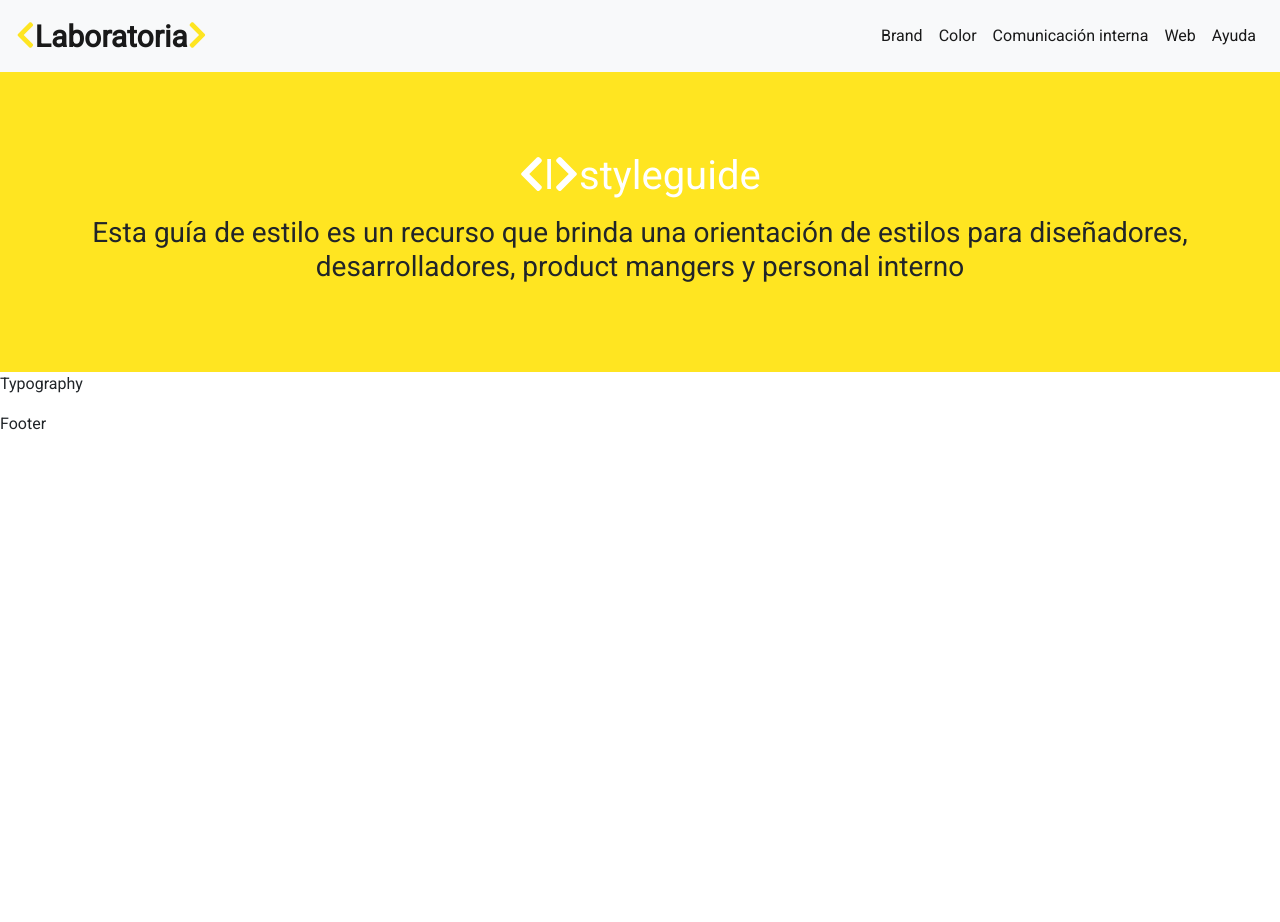
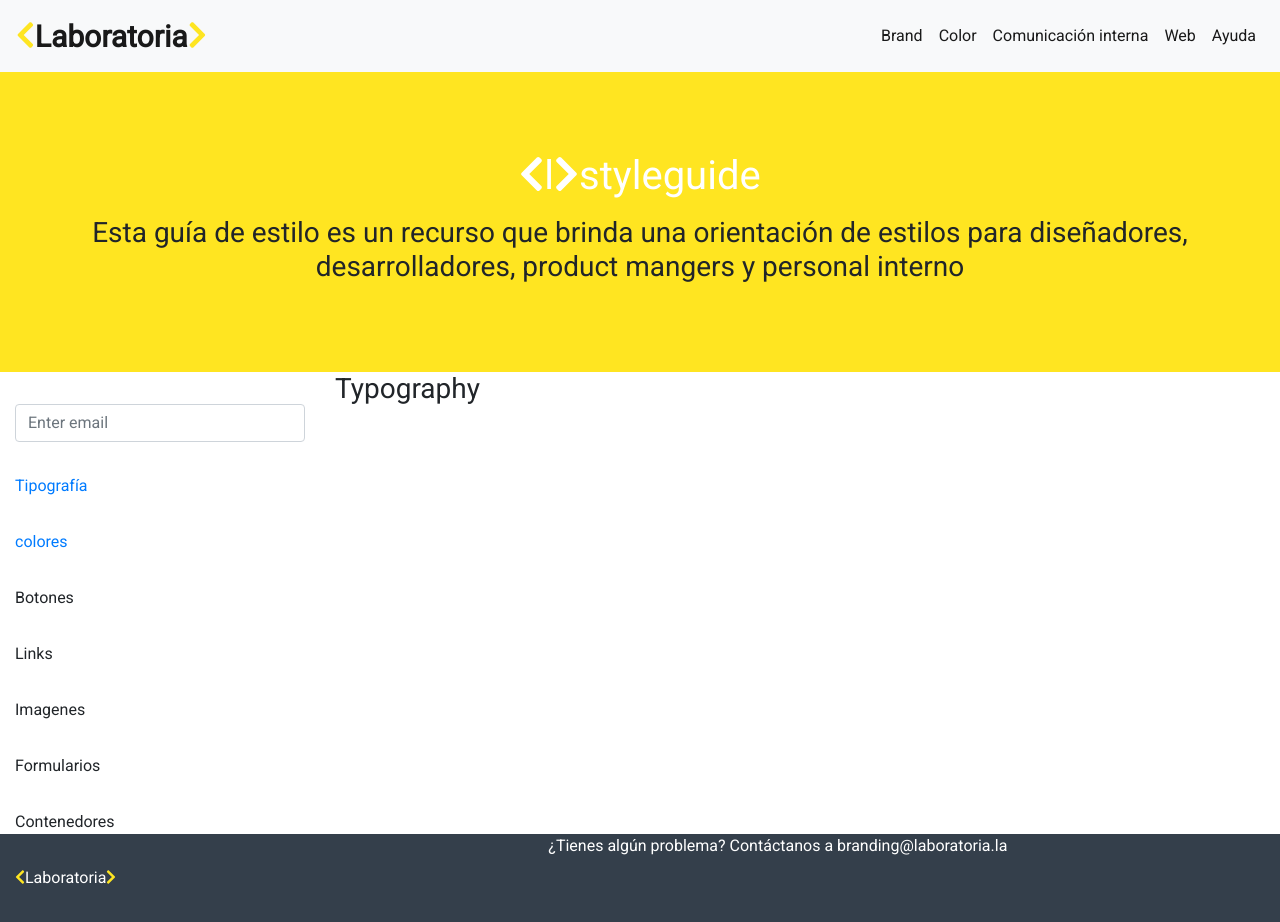
Before and after one commit to Rocciescobar/StyleGuide, a React (Create React App) app: page / in a window 1280 px wide. Shown: the top 922 px of the page. Before the commit the page ends 800 px from the top, so only its background shows below. Built offline with nearby package versions, Linux system fonts and the light colour scheme.

Commit message:
añadiendo seccion main y footer

```diff
--- a/public/index.html
+++ b/public/index.html
@@ -9,9 +9,7 @@
     <title>Document</title>
   </head>
   <body>
-    <ul>
-      <li></li>
-    </ul>
+
     <div id="root"></div>
     <script src="https://code.jquery.com/jquery-3.2.1.slim.min.js" integrity="sha384-KJ3o2DKtIkvYIK3UENzmM7KCkRr/rE9/Qpg6aAZGJwFDMVNA/GpGFF93hXpG5KkN" crossorigin="anonymous"></script>
     <script src="https://maxcdn.bootstrapcdn.com/bootstrap/4.0.0/js/bootstrap.min.js" integrity="sha384-JZR6Spejh4U02d8jOt6vLEHfe/JQGiRRSQQxSfFWpi1MquVdAyjUar5+76PVCmYl" crossorigin="anonymous"></script>
--- a/src/components/App.js
+++ b/src/components/App.js
@@ -5,13 +5,16 @@
 import Main from './Main';
 import Footer from './Footer'
 
-
 const App = () => (
   <div>
     <Header />
     <Slide />
-    <Aside />
-    <Main />
+    <div className='container-fluid'>
+      <div className='row'>
+        <Aside />
+        <Main />
+      </div>
+    </div>
     <Footer />
   </div>
 )
--- a/src/components/Aside.js
+++ b/src/components/Aside.js
@@ -2,9 +2,17 @@
 import { Link } from 'react-router-dom';
 
 const Aside = () => (
-  <div>
-
-
+  <div class="col-4 col-md-3">
+    <ul className="list">
+      <li> <input type="email" class="form-control" id="exampleInputEmail1" aria-describedby="emailHelp" placeholder="Enter email"/></li>
+      <li><Link to='/'>Tipografía</Link></li>
+      <li><Link to='/colors'>colores</Link></li>
+      <li>Botones</li>
+      <li>Links</li>
+      <li>Imagenes</li>
+      <li>Formularios</li>
+      <li>Contenedores</li>
+    </ul>
   </div>
 )
 export default Aside
--- a/src/components/Footer.js
+++ b/src/components/Footer.js
@@ -1,9 +1,18 @@
 import React from 'react';
 
 const Footer = () => (
-  <div>
-    <p>Footer</p>
-  </div>
+  <footer className="footer">
+    <div class="container-fluid">
+      <div class="row">
+        <div class="col-5 ">
+          <p><i class="fas fa-chevron-left"></i>Laboratoria<i class="fas fa-chevron-right"></i></p>
+        </div>
+        <div class="col-7">
+          <span>¿Tienes algún problema? Contáctanos a branding@laboratoria.la</span>
+        </div>
+      </div>
+    </div>
+  </footer>
 )
 
 export default Footer
--- a/src/components/Main.js
+++ b/src/components/Main.js
@@ -4,7 +4,7 @@
 import Colors from './Colors';
 
 const Main = () => (
-  <main>
+  <main className = "col-8 col-md-9">
     <Switch>
       <Route exact path='/' component={Typography}/>
       <Route path='/colors' component={Colors}/>
--- a/src/components/Slide.js
+++ b/src/components/Slide.js
@@ -5,7 +5,7 @@
     <section className="yellow" >
     <div class="container-fluid">
     <div class="row">
-    <div class="col-12">
+    <div class="col-xs-12">
       <h1 class="text-center"><span><i class="fas fa-chevron-left"></i>l<i class="fas fa-chevron-right"></i></span>styleguide</h1>
       <h3 class="text-center">Esta guía de estilo es un recurso que brinda una orientación de estilos para diseñadores, desarrolladores, product mangers y personal interno</h3>
       </div>
--- a/src/components/Typography.js
+++ b/src/components/Typography.js
@@ -2,7 +2,7 @@
 
 const Typography = () => (
   <div>
-    <p>Typography</p>
+    <h3 className="mg">Typography</h3>
   </div>
 )
 
--- a/src/index.css
+++ b/src/index.css
@@ -24,7 +24,7 @@
 /* Componente slide*/
 .yellow{
   background-color: #ffe521;
-  height: 300px;
+  height: 400px;
 }
 .yellow .svg-inline--fa.fa-w-10{
   color: white;
@@ -35,3 +35,31 @@
   margin-top: 5rem;
   margin-bottom: 1rem;
 }
+
+/* sección aside*/
+
+.list li{
+  margin-top: 2rem;
+
+}
+
+/* sección main*/
+.footer{
+  background-color: #343f4b;
+  height:180px;
+  color: white;
+}
+
+.footer p{
+  margin-top: 2rem;
+}
+
+@media (min-width: 992px){
+  .yellow{
+    height: 300px;
+  }
+  .footer{
+    height: 100px;
+  }
+
+}
```
